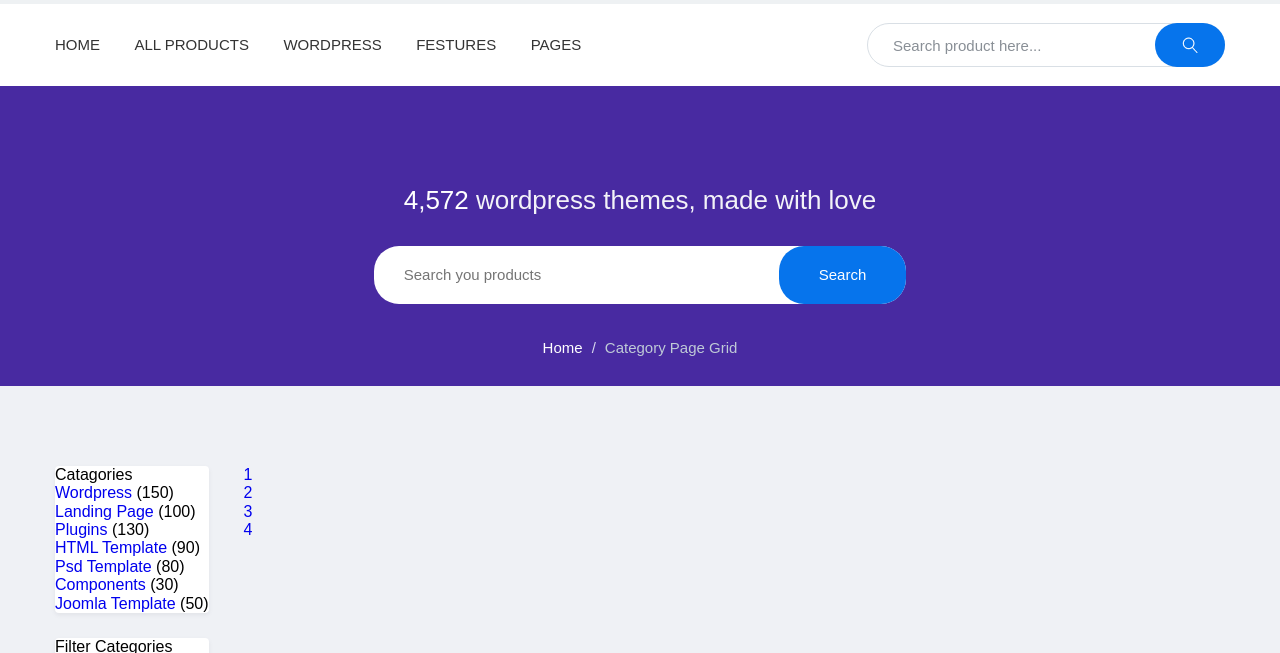
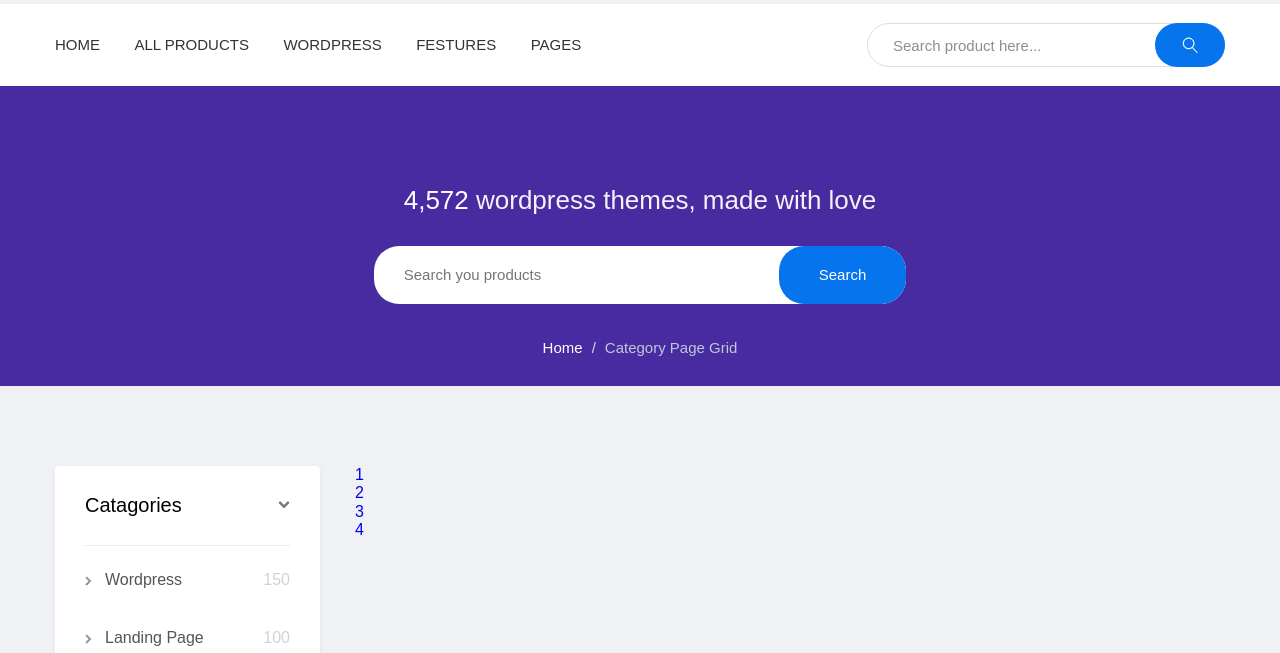
Before and after one commit to ShabanovEvgeniy/martplace, a website: page app/newitems.html in a window 1280 px wide. Shown: the part 98-751 px from the top of the page. Drawn offline with nearby package versions, Linux system fonts and the light colour scheme.

Commit message:
added section product-page

```diff
--- a/app/newitems.html
+++ b/app/newitems.html
@@ -152,41 +152,43 @@
                     <div class="product-page__inner">
 
                         <aside class="product-page__aside">
+
                             <div class="asaid__item catagories">
                                 <div class="asaid__title">
                                     Catagories
                                 </div>
-                                <ul class="catery__list">
+                                <ul class="category__list">
                                     <li>
                                         <a href="#">Wordpress</a>
-                                        <span>(150)</span>
+                                        <span>150</span>
                                     </li>
                                     <li>
                                         <a href="#">Landing Page</a>
-                                        <span>(100)</span>
+                                        <span>100</span>
                                     </li>
                                     <li>
                                         <a href="#">Plugins</a>
-                                        <span>(130)</span>
+                                        <span>130</span>
                                     </li>
                                     <li>
                                         <a href="#">HTML Template</a>
-                                        <span>(90)</span>
+                                        <span>90</span>
                                     </li>
                                     <li>
                                         <a href="#">Psd Template</a>
-                                        <span>(80)</span>
+                                        <span>80</span>
                                     </li>
                                     <li>
                                         <a href="#">Components</a>
-                                        <span>(30)</span>
+                                        <span>30</span>
                                     </li>
                                     <li>
                                         <a href="#">Joomla Template</a>
-                                        <span>(50)</span>
+                                        <span>50</span>
                                     </li>
                                 </ul>
                             </div>
+
                             <div class="asaid__item filter-product">
                                 <div class="asaid__title">
                                     Filter Categories
@@ -215,6 +217,7 @@
                                     </li>
                                 </ul>
                             </div>
+
                             <div class="asaid__item pricing-range">
                                 <div class="asaid__title">
                                     Pricing Range
@@ -225,6 +228,7 @@
                         <div class="product-page__items">
 
                         </div>
+
                         <div class="pagination">
                             <ul class="pagination__list">
                                 <li><a class="active" href="#">1</a></li>
--- a/app/scss/_global.scss
+++ b/app/scss/_global.scss
@@ -116,6 +116,7 @@ li{
 }
 
 .breadcrumb{
+
     font-size: 15px;
     &__inner{
         text-align: center;
@@ -154,4 +155,56 @@ li{
     border-radius: 4px;
     box-shadow: 0px 2px 4px 0px rgba(108, 111, 115, 0.1);
     margin-bottom: 25px;
+    padding: 0px 30px 35px;
+    width: 265px;
 }
+
+.asaid__title{
+    border-bottom: 1px solid #e7ebee;
+    padding: 28px 0;
+    font-size: 20px;
+    color: #010101;
+    padding-right: 15px;
+    position: relative;
+    &::before{
+        content: "\f078";
+        color: #777777;
+        font-family: "FontAwesome";
+        font-size: 12px;
+        position: absolute;
+        right: 0;
+        top:32px;
+
+    }
+}
+
+.category__list{
+    padding-top: 5px;
+    li{
+        display: flex;
+        justify-content: space-between;
+        padding: 20px 0;
+        position: relative;
+        padding-left: 20px;
+        &::before{
+            content: "\f054";
+            position: absolute;
+            color: #90959e;
+            font-family: "FontAwesome";
+            left: 0;
+            top: 25px;
+            font-size: 10px;
+        }
+
+    }
+    a{
+        color:#555555 ;
+        transition: all .3s;
+        &:hover{
+            color: #a6a6a6;
+        }
+    }
+    span{
+       color: #d1d3d7;
+    }
+}
```
Also changed, not shown: app/css/style.min.css.
